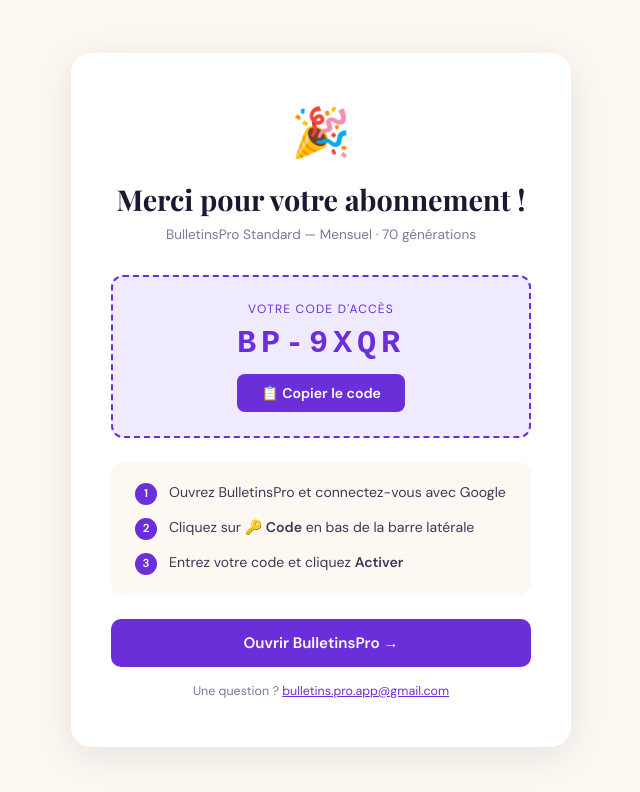
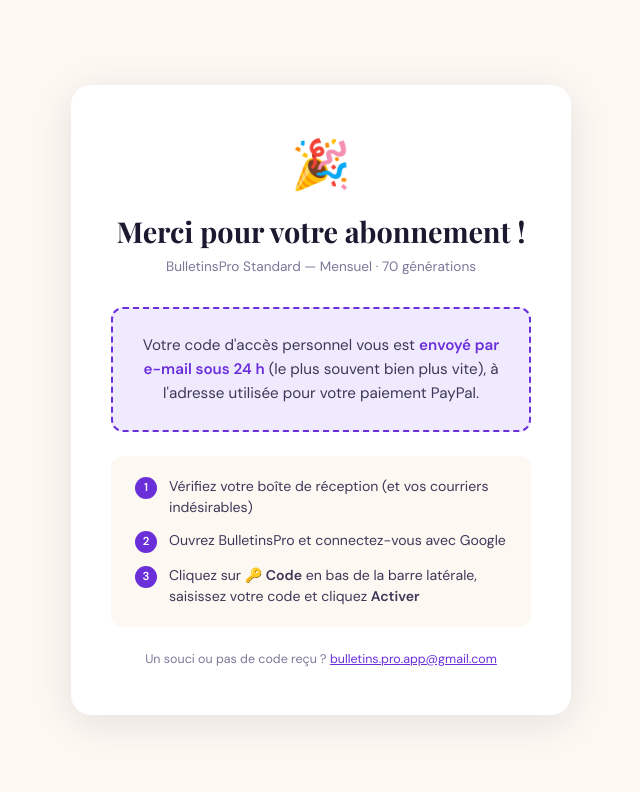
Before and after one commit to Bulletinspro/bulletinspro.github.io, a plain HTML site: page merci-std-mo.html in a window 1280 px wide. Shown: the whole page, without its empty margins (319-959 px from the left). Drawn offline with nearby package versions, Linux system fonts and the light colour scheme.

Commit message:
Update merci-std-mo.html

```diff
--- a/merci-std-mo.html
+++ b/merci-std-mo.html
@@ -3,7 +3,8 @@
 <head>
   <meta charset="UTF-8">
   <meta name="viewport" content="width=device-width, initial-scale=1.0">
-  <title>Merci — BulletinsPro Standard Annuel</title>
+  <title>Merci — BulletinsPro Standard Mensuel</title>
+<meta name="robots" content="noindex, nofollow">
   <link href="https://fonts.googleapis.com/css2?family=Playfair+Display:wght@700&family=DM+Sans:wght@400;500;600&display=swap" rel="stylesheet">
   <style>
     *{box-sizing:border-box;margin:0;padding:0;}
@@ -12,17 +13,12 @@
     .check{font-size:3rem;margin-bottom:16px;}
     h1{font-family:'Playfair Display',serif;font-size:1.8rem;color:#1c1830;margin-bottom:8px;}
     .plan{font-size:.85rem;color:#7c7899;margin-bottom:32px;}
-    .code-box{background:#f0eaff;border:2px dashed #6B2FD9;border-radius:12px;padding:24px;margin-bottom:24px;}
-    .code-label{font-size:.75rem;font-family:'DM Sans',monospace;text-transform:uppercase;letter-spacing:.1em;color:#6B2FD9;margin-bottom:8px;}
-    .code{font-size:2rem;font-weight:700;color:#6B2FD9;letter-spacing:.15em;font-family:monospace;}
-    .copy-btn{background:#6B2FD9;color:#fff;border:none;border-radius:8px;padding:10px 24px;font-size:.88rem;font-weight:600;cursor:pointer;margin-top:12px;font-family:'DM Sans',sans-serif;transition:background .15s;}
-    .copy-btn:hover{background:#5520b0;}
+    .info-box{background:#f0eaff;border:2px dashed #6B2FD9;border-radius:12px;padding:24px;margin-bottom:24px;font-size:.95rem;color:#3d3858;line-height:1.6;}
+    .info-box strong{color:#6B2FD9;}
     .steps{text-align:left;background:#fdf8f2;border-radius:12px;padding:20px 24px;margin-bottom:24px;}
     .step{display:flex;gap:12px;align-items:flex-start;margin-bottom:12px;font-size:.88rem;color:#3d3858;line-height:1.5;}
     .step:last-child{margin-bottom:0;}
     .step-num{background:#6B2FD9;color:#fff;border-radius:50%;width:22px;height:22px;display:flex;align-items:center;justify-content:center;font-size:.72rem;font-weight:700;flex-shrink:0;margin-top:1px;}
-    .cta{display:block;background:#6B2FD9;color:#fff;text-decoration:none;border-radius:10px;padding:14px 24px;font-weight:600;font-size:.95rem;margin-bottom:16px;transition:background .15s;}
-    .cta:hover{background:#5520b0;}
     .contact{font-size:.78rem;color:#7c7899;}
     .contact a{color:#6B2FD9;}
   </style>
@@ -33,29 +29,17 @@
   <h1>Merci pour votre abonnement !</h1>
   <div class="plan">BulletinsPro Standard — Mensuel · 70 générations</div>
 
-  <div class="code-box">
-    <div class="code-label">Votre code d'accès</div>
-    <div class="code" id="code">BP-9XQR</div>
-    <button class="copy-btn" onclick="copyCode()">📋 Copier le code</button>
+  <div class="info-box">
+    Votre code d'accès personnel vous est <strong>envoyé par e-mail sous 24 h</strong> (le plus souvent bien plus vite), à l'adresse utilisée pour votre paiement PayPal.
   </div>
 
   <div class="steps">
-    <div class="step"><div class="step-num">1</div><div>Ouvrez BulletinsPro et connectez-vous avec Google</div></div>
-    <div class="step"><div class="step-num">2</div><div>Cliquez sur <strong>🔑 Code</strong> en bas de la barre latérale</div></div>
-    <div class="step"><div class="step-num">3</div><div>Entrez votre code et cliquez <strong>Activer</strong></div></div>
+    <div class="step"><div class="step-num">1</div><div>Vérifiez votre boîte de réception (et vos courriers indésirables)</div></div>
+    <div class="step"><div class="step-num">2</div><div>Ouvrez BulletinsPro et connectez-vous avec Google</div></div>
+    <div class="step"><div class="step-num">3</div><div>Cliquez sur <strong>🔑 Code</strong> en bas de la barre latérale, saisissez votre code et cliquez <strong>Activer</strong></div></div>
   </div>
 
-  <a href="https://bulletinspro.github.io/bulletinspro" class="cta">Ouvrir BulletinsPro →</a>
-  <div class="contact">Une question ? <a href="mailto:bulletins.pro.app@gmail.com">bulletins.pro.app@gmail.com</a></div>
+  <div class="contact">Un souci ou pas de code reçu ? <a href="mailto:bulletins.pro.app@gmail.com">bulletins.pro.app@gmail.com</a></div>
 </div>
-<script>
-function copyCode(){
-  navigator.clipboard.writeText('BP-9XQR').then(()=>{
-    const btn=document.querySelector('.copy-btn');
-    btn.textContent='✓ Copié !';
-    setTimeout(()=>btn.textContent='📋 Copier le code',2000);
-  });
-}
-</script>
 </body>
 </html>
```
